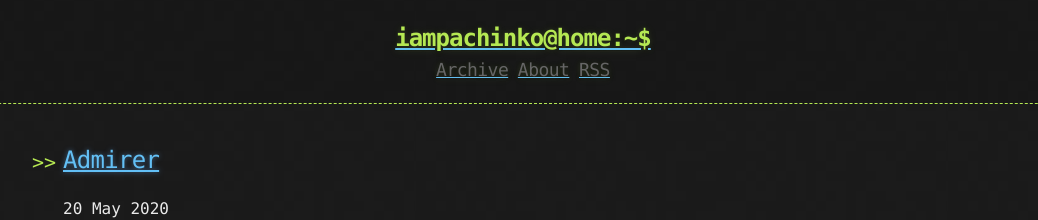
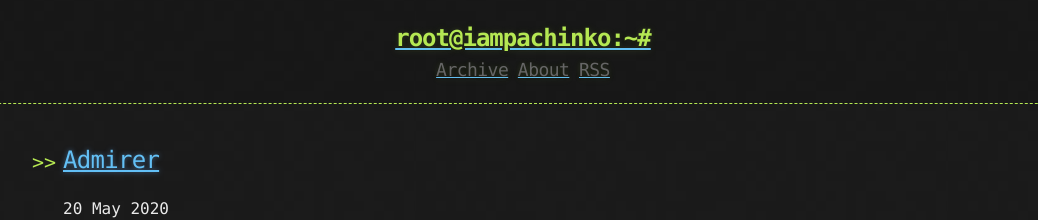
Before and after one commit to pachinko2821/htb, a Jekyll site: the page built from index.html, in a window 1280 px wide. Shown: the top 220 px of the page, without its empty margins (117-1155 px from the left). Built offline with Jekyll 4.4.1, drawn with Linux system fonts in a browser that asks for light colours; the list of posts is cut into pages by our own code.

Commit message:
Update header.html

```diff
--- a/_includes/header.html
+++ b/_includes/header.html
@@ -2,7 +2,7 @@
   <div>
     <a href="{{ "/" | prepend: site.baseurl | replace: '//', '/' }}">
     {% assign owner_first_name = site.owner | split: " " %}
-    <h1>{{ owner_first_name[0] | downcase }}@home:~$</h1>
+    <h1>root@{{ owner_first_name[0] | downcase }}:~#</h1>
     </a>
     <div class="header-links">
       {% include links.html %}
```
